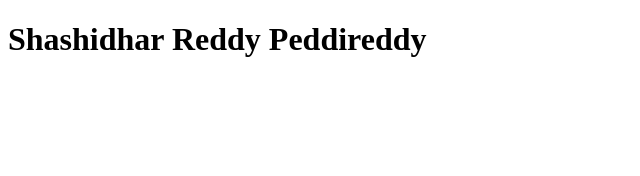
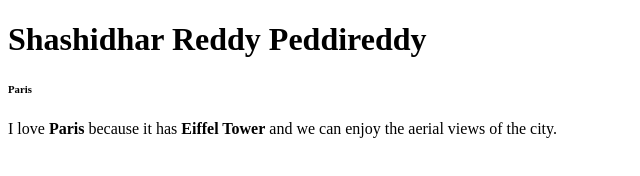
Before and after one commit to 44-563-WebApps-F21/webapps-f21-assignment-3-shashidhar269, a plain HTML site: page index.html in a window 1280 px wide. Shown: the whole page, without its empty margins (0-640 px from the left). Drawn offline with Linux system fonts and the light colour scheme.

Commit message:
added fav place

```diff
--- a/index.html
+++ b/index.html
@@ -5,5 +5,8 @@
 </head>
 <body>
     <h1>Shashidhar Reddy Peddireddy</h1>
+    <h6>Paris</h6>
+    <p>I love <b>Paris</b> because it has <b>Eiffel Tower</b> and we can enjoy the aerial views of the city. </p>
+
 </body>
 </html>
```
